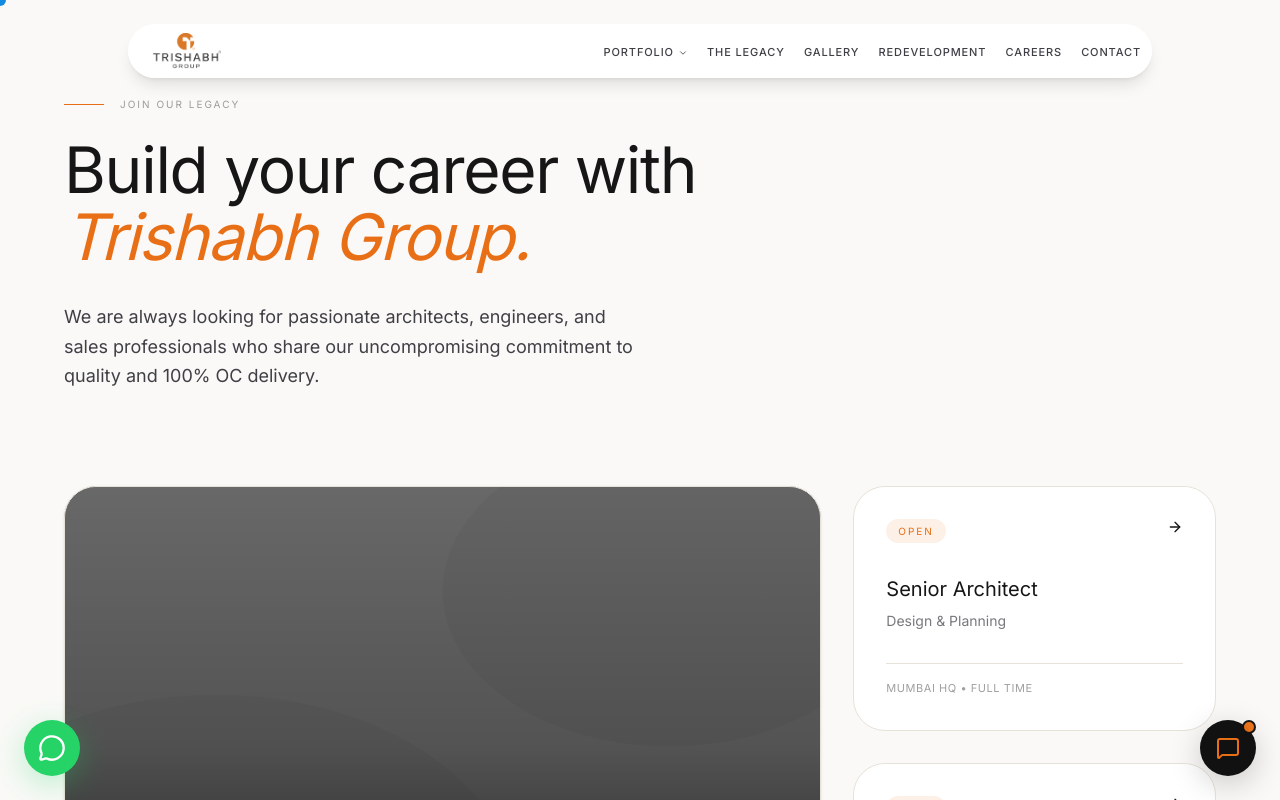
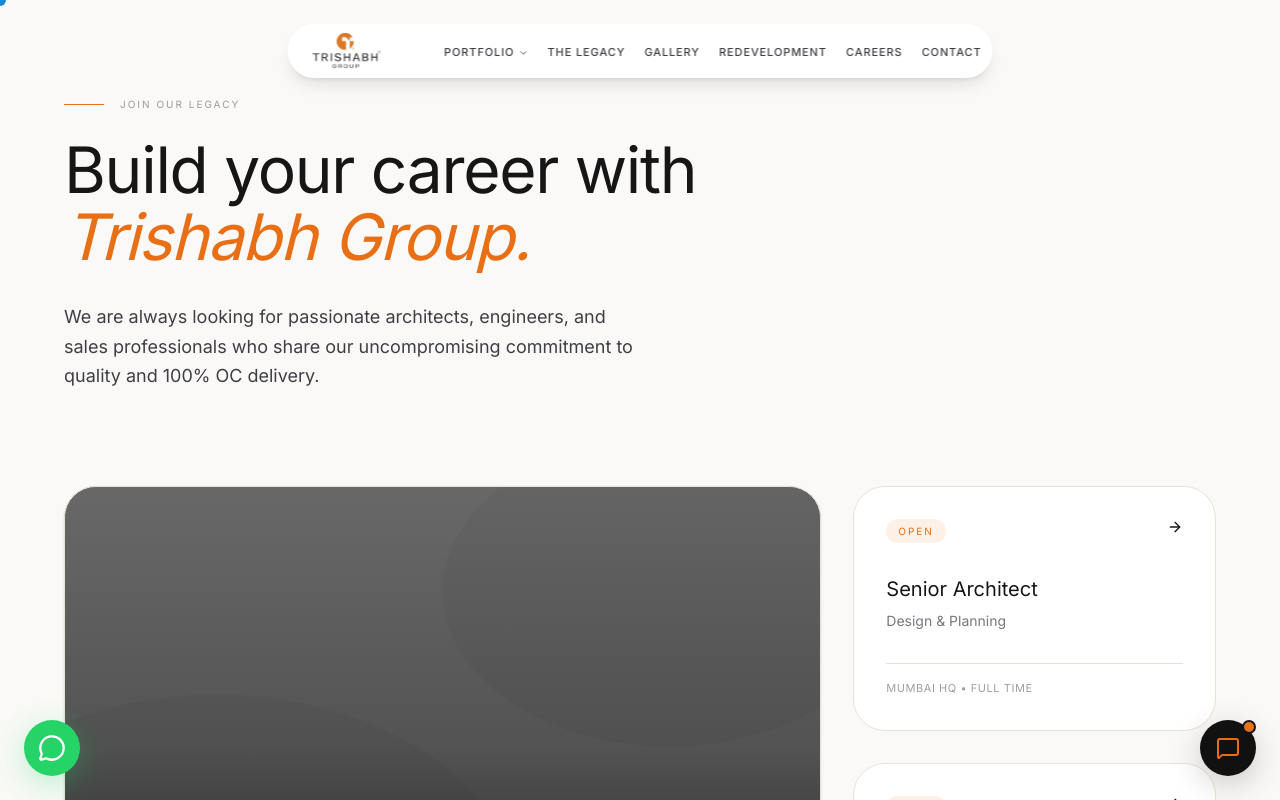
Before and after one commit to Digvijay1008/trishabh-group-website, a Next.js app: page /careers in a window 1280 px wide. Shown: the top 800 px of the page. Built offline with nearby package versions, Linux system fonts and the light colour scheme.

Commit message:
style: shrink navbar width and tighten gap between logo and links

```diff
--- a/src/components/layout/Navbar.tsx
+++ b/src/components/layout/Navbar.tsx
@@ -50,12 +50,12 @@
         initial={{ y: -100, opacity: 0, x: "-50%" }}
         animate={{ y: 0, opacity: 1, x: "-50%" }}
         transition={{ duration: 0.7, ease: [0.16, 1, 0.3, 1] }}
-        className={`fixed top-6 left-1/2 z-50 transition-all duration-500 w-full max-w-5xl px-4 lg:px-0`}
+        className={`fixed top-6 left-1/2 z-50 transition-all duration-500 w-full lg:w-max px-4 lg:px-0`}
       >
-        <div className={`rounded-full p-2 pl-6 pr-2.5 flex items-center justify-between border transition-all duration-500 ${
+        <div className={`rounded-full p-2 pl-6 pr-2.5 flex items-center justify-between lg:justify-start lg:gap-16 border border-white/80 transition-all duration-500 ${
           scrolled
-            ? "bg-white/95 backdrop-blur-xl shadow-[0_8px_30px_rgba(0,0,0,0.12)] border-white"
-            : "bg-white/90 backdrop-blur-md shadow-lg border-white/80"
+            ? "bg-white/95 backdrop-blur-xl shadow-[0_8px_30px_rgba(0,0,0,0.12)]"
+            : "bg-white/90 backdrop-blur-md shadow-lg"
         }`}>
           {/* Logo */}
           <Link href="/" className="inline-flex items-center group flex-shrink-0">
```
